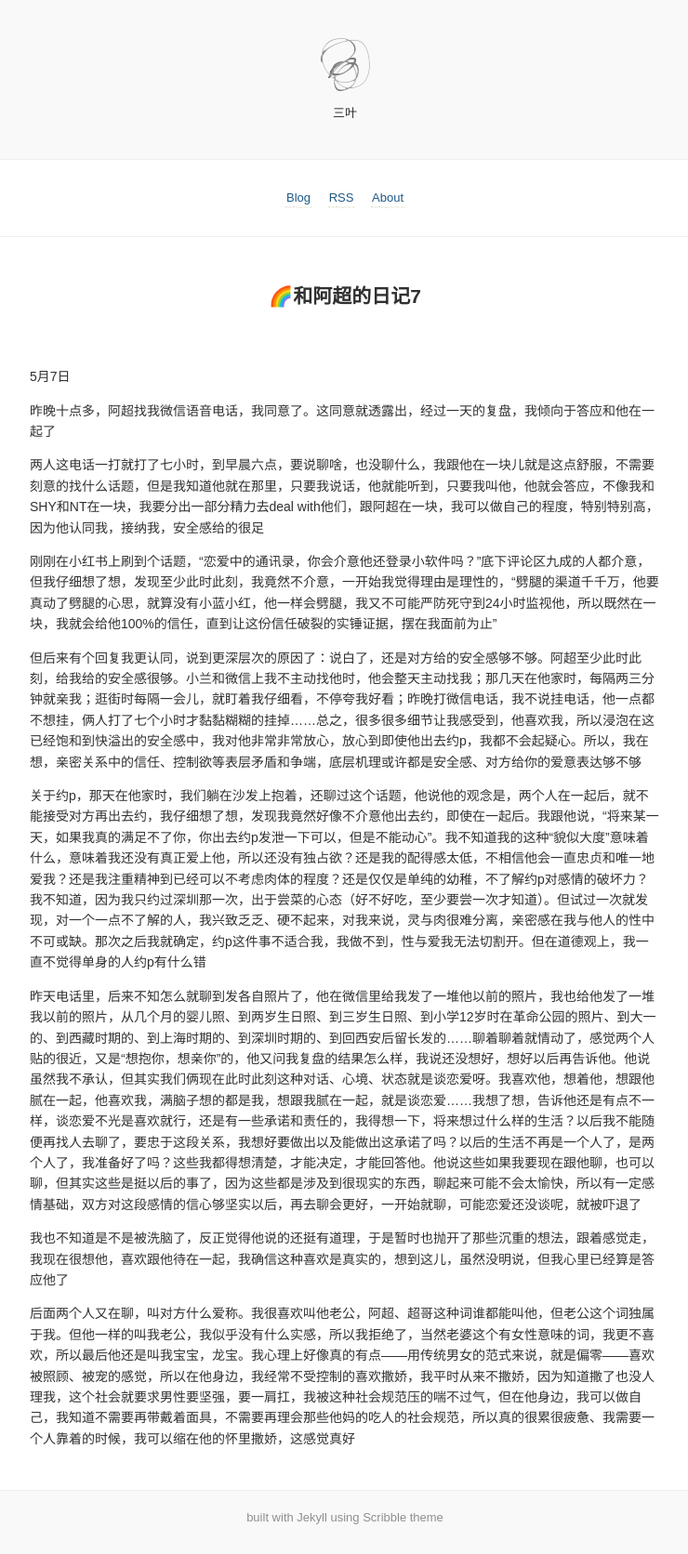
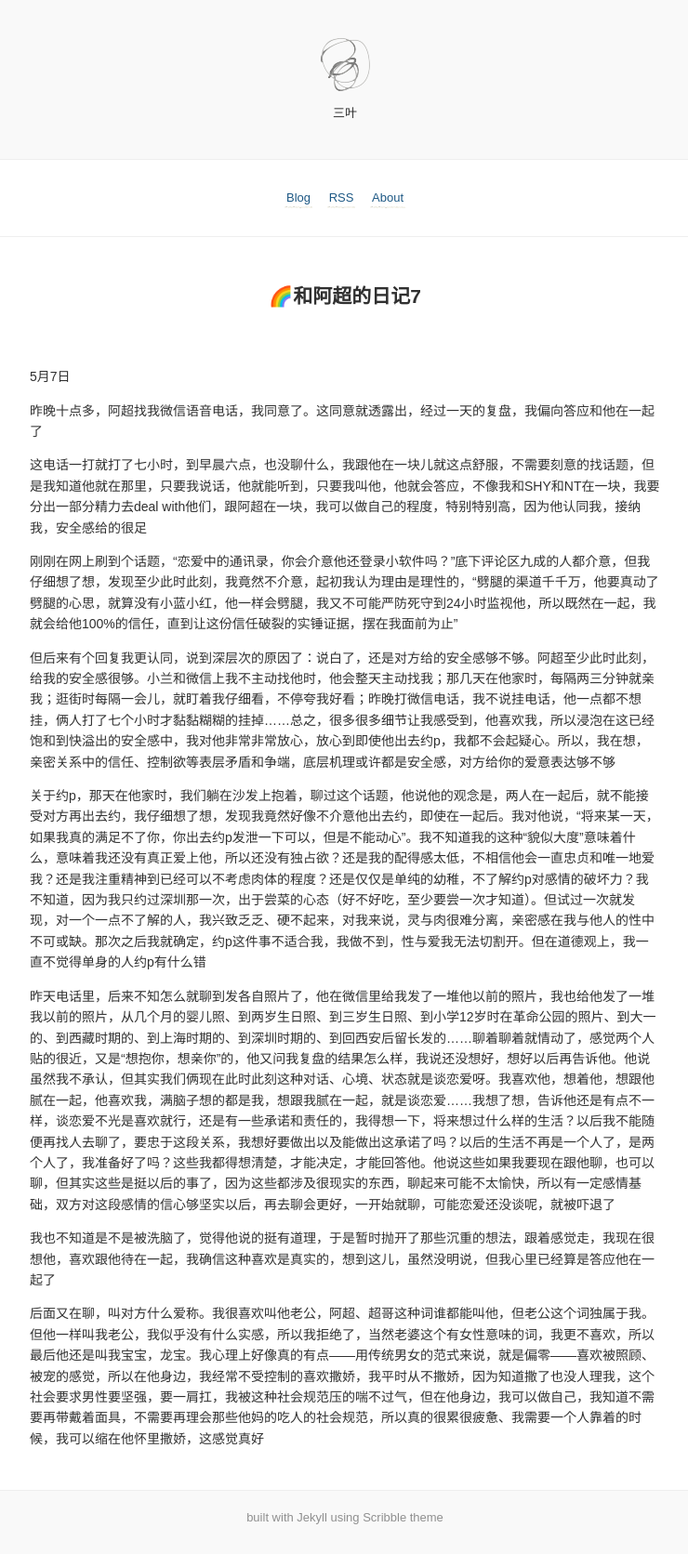
Before and after one commit to chaoandlong/chaoandlong.github.io, a Jekyll site: the page built from _posts/2024-05-07-🌈和阿超的日记7.md, in a window 1280 px wide. Shown: the whole page at 93% size, without its empty margins (269-1009 px from the left). Built offline with Jekyll 4.4.1, drawn with Linux system fonts in a browser that asks for light colours.

Commit message:
vault backup: 2024-08-26 11:22:31

```diff
--- a/_posts/2024-05-07-🌈和阿超的日记7.md
+++ b/_posts/2024-05-07-🌈和阿超的日记7.md
@@ -3,18 +3,18 @@ layout: post
 ---
 5月7日
 
-昨晚十点多，阿超找我微信语音电话，我同意了。这同意就透露出，经过一天的复盘，我倾向于答应和他在一起了
+昨晚十点多，阿超找我微信语音电话，我同意了。这同意就透露出，经过一天的复盘，我偏向答应和他在一起了
 
-两人这电话一打就打了七小时，到早晨六点，要说聊啥，也没聊什么，我跟他在一块儿就是这点舒服，不需要刻意的找什么话题，但是我知道他就在那里，只要我说话，他就能听到，只要我叫他，他就会答应，不像我和SHY和NT在一块，我要分出一部分精力去deal with他们，跟阿超在一块，我可以做自己的程度，特别特别高，因为他认同我，接纳我，安全感给的很足
+这电话一打就打了七小时，到早晨六点，也没聊什么，我跟他在一块儿就这点舒服，不需要刻意的找话题，但是我知道他就在那里，只要我说话，他就能听到，只要我叫他，他就会答应，不像我和SHY和NT在一块，我要分出一部分精力去deal with他们，跟阿超在一块，我可以做自己的程度，特别特别高，因为他认同我，接纳我，安全感给的很足
 
-刚刚在小红书上刷到个话题，“恋爱中的通讯录，你会介意他还登录小软件吗？”底下评论区九成的人都介意，但我仔细想了想，发现至少此时此刻，我竟然不介意，一开始我觉得理由是理性的，“劈腿的渠道千千万，他要真动了劈腿的心思，就算没有小蓝小红，他一样会劈腿，我又不可能严防死守到24小时监视他，所以既然在一块，我就会给他100%的信任，直到让这份信任破裂的实锤证据，摆在我面前为止”
+刚刚在网上刷到个话题，“恋爱中的通讯录，你会介意他还登录小软件吗？”底下评论区九成的人都介意，但我仔细想了想，发现至少此时此刻，我竟然不介意，起初我认为理由是理性的，“劈腿的渠道千千万，他要真动了劈腿的心思，就算没有小蓝小红，他一样会劈腿，我又不可能严防死守到24小时监视他，所以既然在一起，我就会给他100%的信任，直到让这份信任破裂的实锤证据，摆在我面前为止”
 
-但后来有个回复我更认同，说到更深层次的原因了：说白了，还是对方给的安全感够不够。阿超至少此时此刻，给我给的安全感很够。小兰和微信上我不主动找他时，他会整天主动找我；那几天在他家时，每隔两三分钟就亲我；逛街时每隔一会儿，就盯着我仔细看，不停夸我好看；昨晚打微信电话，我不说挂电话，他一点都不想挂，俩人打了七个小时才黏黏糊糊的挂掉……总之，很多很多细节让我感受到，他喜欢我，所以浸泡在这已经饱和到快溢出的安全感中，我对他非常非常放心，放心到即使他出去约p，我都不会起疑心。所以，我在想，亲密关系中的信任、控制欲等表层矛盾和争端，底层机理或许都是安全感、对方给你的爱意表达够不够
+但后来有个回复我更认同，说到深层次的原因了：说白了，还是对方给的安全感够不够。阿超至少此时此刻，给我的安全感很够。小兰和微信上我不主动找他时，他会整天主动找我；那几天在他家时，每隔两三分钟就亲我；逛街时每隔一会儿，就盯着我仔细看，不停夸我好看；昨晚打微信电话，我不说挂电话，他一点都不想挂，俩人打了七个小时才黏黏糊糊的挂掉……总之，很多很多细节让我感受到，他喜欢我，所以浸泡在这已经饱和到快溢出的安全感中，我对他非常非常放心，放心到即使他出去约p，我都不会起疑心。所以，我在想，亲密关系中的信任、控制欲等表层矛盾和争端，底层机理或许都是安全感，对方给你的爱意表达够不够
 
-关于约p，那天在他家时，我们躺在沙发上抱着，还聊过这个话题，他说他的观念是，两个人在一起后，就不能接受对方再出去约，我仔细想了想，发现我竟然好像不介意他出去约，即使在一起后。我跟他说，“将来某一天，如果我真的满足不了你，你出去约p发泄一下可以，但是不能动心”。我不知道我的这种“貌似大度”意味着什么，意味着我还没有真正爱上他，所以还没有独占欲？还是我的配得感太低，不相信他会一直忠贞和唯一地爱我？还是我注重精神到已经可以不考虑肉体的程度？还是仅仅是单纯的幼稚，不了解约p对感情的破坏力？我不知道，因为我只约过深圳那一次，出于尝菜的心态（好不好吃，至少要尝一次才知道）。但试过一次就发现，对一个一点不了解的人，我兴致乏乏、硬不起来，对我来说，灵与肉很难分离，亲密感在我与他人的性中不可或缺。那次之后我就确定，约p这件事不适合我，我做不到，性与爱我无法切割开。但在道德观上，我一直不觉得单身的人约p有什么错
+关于约p，那天在他家时，我们躺在沙发上抱着，聊过这个话题，他说他的观念是，两人在一起后，就不能接受对方再出去约，我仔细想了想，发现我竟然好像不介意他出去约，即使在一起后。我对他说，“将来某一天，如果我真的满足不了你，你出去约p发泄一下可以，但是不能动心”。我不知道我的这种“貌似大度”意味着什么，意味着我还没有真正爱上他，所以还没有独占欲？还是我的配得感太低，不相信他会一直忠贞和唯一地爱我？还是我注重精神到已经可以不考虑肉体的程度？还是仅仅是单纯的幼稚，不了解约p对感情的破坏力？我不知道，因为我只约过深圳那一次，出于尝菜的心态（好不好吃，至少要尝一次才知道）。但试过一次就发现，对一个一点不了解的人，我兴致乏乏、硬不起来，对我来说，灵与肉很难分离，亲密感在我与他人的性中不可或缺。那次之后我就确定，约p这件事不适合我，我做不到，性与爱我无法切割开。但在道德观上，我一直不觉得单身的人约p有什么错
 
-昨天电话里，后来不知怎么就聊到发各自照片了，他在微信里给我发了一堆他以前的照片，我也给他发了一堆我以前的照片，从几个月的婴儿照、到两岁生日照、到三岁生日照、到小学12岁时在革命公园的照片、到大一的、到西藏时期的、到上海时期的、到深圳时期的、到回西安后留长发的……聊着聊着就情动了，感觉两个人贴的很近，又是“想抱你，想亲你”的，他又问我复盘的结果怎么样，我说还没想好，想好以后再告诉他。他说虽然我不承认，但其实我们俩现在此时此刻这种对话、心境、状态就是谈恋爱呀。我喜欢他，想着他，想跟他腻在一起，他喜欢我，满脑子想的都是我，想跟我腻在一起，就是谈恋爱……我想了想，告诉他还是有点不一样，谈恋爱不光是喜欢就行，还是有一些承诺和责任的，我得想一下，将来想过什么样的生活？以后我不能随便再找人去聊了，要忠于这段关系，我想好要做出以及能做出这承诺了吗？以后的生活不再是一个人了，是两个人了，我准备好了吗？这些我都得想清楚，才能决定，才能回答他。他说这些如果我要现在跟他聊，也可以聊，但其实这些是挺以后的事了，因为这些都是涉及到很现实的东西，聊起来可能不会太愉快，所以有一定感情基础，双方对这段感情的信心够坚实以后，再去聊会更好，一开始就聊，可能恋爱还没谈呢，就被吓退了
+昨天电话里，后来不知怎么就聊到发各自照片了，他在微信里给我发了一堆他以前的照片，我也给他发了一堆我以前的照片，从几个月的婴儿照、到两岁生日照、到三岁生日照、到小学12岁时在革命公园的照片、到大一的、到西藏时期的、到上海时期的、到深圳时期的、到回西安后留长发的……聊着聊着就情动了，感觉两个人贴的很近，又是“想抱你，想亲你”的，他又问我复盘的结果怎么样，我说还没想好，想好以后再告诉他。他说虽然我不承认，但其实我们俩现在此时此刻这种对话、心境、状态就是谈恋爱呀。我喜欢他，想着他，想跟他腻在一起，他喜欢我，满脑子想的都是我，想跟我腻在一起，就是谈恋爱……我想了想，告诉他还是有点不一样，谈恋爱不光是喜欢就行，还是有一些承诺和责任的，我得想一下，将来想过什么样的生活？以后我不能随便再找人去聊了，要忠于这段关系，我想好要做出以及能做出这承诺了吗？以后的生活不再是一个人了，是两个人了，我准备好了吗？这些我都得想清楚，才能决定，才能回答他。他说这些如果我要现在跟他聊，也可以聊，但其实这些是挺以后的事了，因为这些都涉及很现实的东西，聊起来可能不太愉快，所以有一定感情基础，双方对这段感情的信心够坚实以后，再去聊会更好，一开始就聊，可能恋爱还没谈呢，就被吓退了
 
-我也不知道是不是被洗脑了，反正觉得他说的还挺有道理，于是暂时也抛开了那些沉重的想法，跟着感觉走，我现在很想他，喜欢跟他待在一起，我确信这种喜欢是真实的，想到这儿，虽然没明说，但我心里已经算是答应他了
+我也不知道是不是被洗脑了，觉得他说的挺有道理，于是暂时抛开了那些沉重的想法，跟着感觉走，我现在很想他，喜欢跟他待在一起，我确信这种喜欢是真实的，想到这儿，虽然没明说，但我心里已经算是答应他在一起了
 
-后面两个人又在聊，叫对方什么爱称。我很喜欢叫他老公，阿超、超哥这种词谁都能叫他，但老公这个词独属于我。但他一样的叫我老公，我似乎没有什么实感，所以我拒绝了，当然老婆这个有女性意味的词，我更不喜欢，所以最后他还是叫我宝宝，龙宝。我心理上好像真的有点——用传统男女的范式来说，就是偏零——喜欢被照顾、被宠的感觉，所以在他身边，我经常不受控制的喜欢撒娇，我平时从来不撒娇，因为知道撒了也没人理我，这个社会就要求男性要坚强，要一肩扛，我被这种社会规范压的喘不过气，但在他身边，我可以做自己，我知道不需要再带戴着面具，不需要再理会那些他妈的吃人的社会规范，所以真的很累很疲惫、我需要一个人靠着的时候，我可以缩在他的怀里撒娇，这感觉真好
+后面又在聊，叫对方什么爱称。我很喜欢叫他老公，阿超、超哥这种词谁都能叫他，但老公这个词独属于我。但他一样叫我老公，我似乎没有什么实感，所以我拒绝了，当然老婆这个有女性意味的词，我更不喜欢，所以最后他还是叫我宝宝，龙宝。我心理上好像真的有点——用传统男女的范式来说，就是偏零——喜欢被照顾、被宠的感觉，所以在他身边，我经常不受控制的喜欢撒娇，我平时从不撒娇，因为知道撒了也没人理我，这个社会要求男性要坚强，要一肩扛，我被这种社会规范压的喘不过气，但在他身边，我可以做自己，我知道不需要再带戴着面具，不需要再理会那些他妈的吃人的社会规范，所以真的很累很疲惫、我需要一个人靠着的时候，我可以缩在他怀里撒娇，这感觉真好
```
Also changed, not shown: _posts/2024-05-06-🌈和阿超的日记6.md (+1 -1 lines), _posts/2024-05-08-🌈和阿超的日记8.md (+3 -3 lines), _posts/2024-05-08-🌈和阿超的日记9.md (+3 -3 lines).
